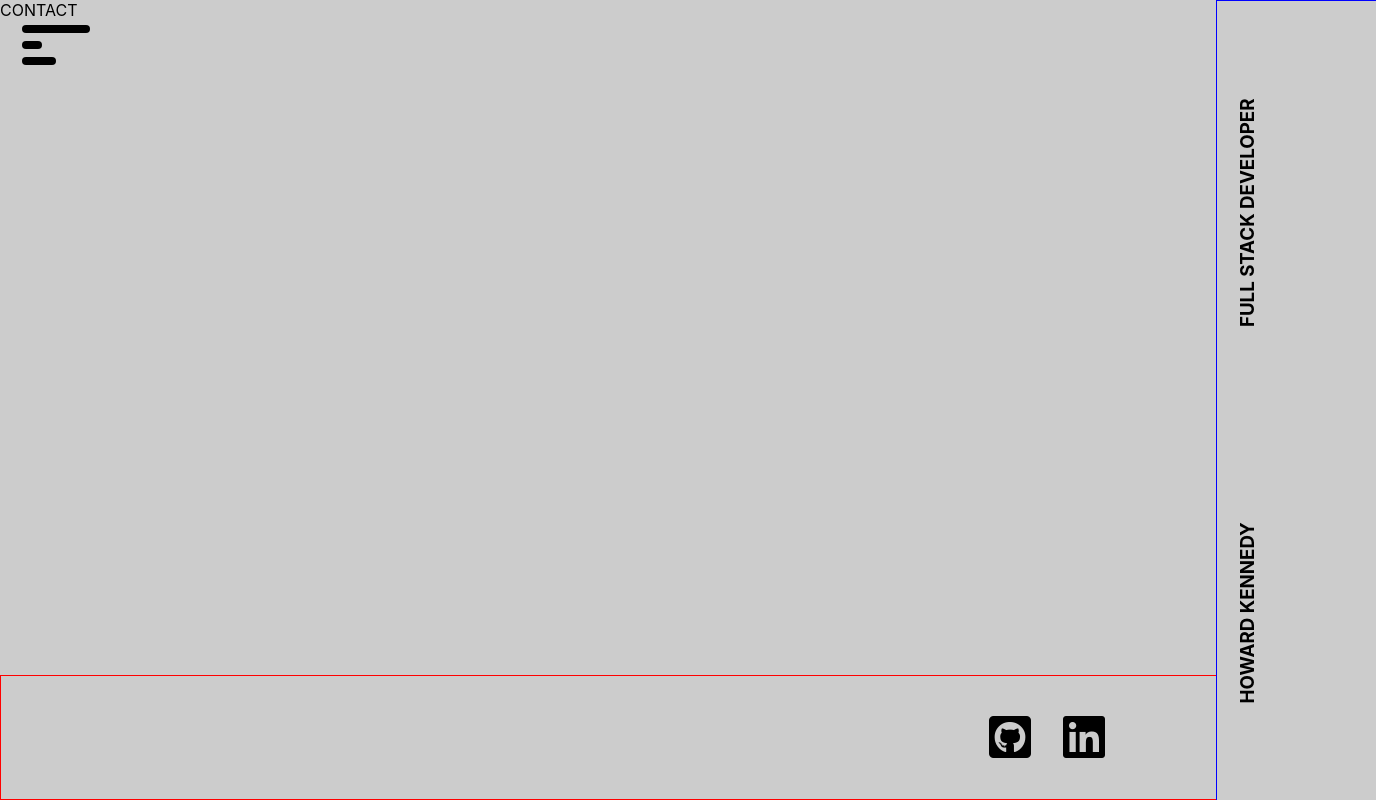
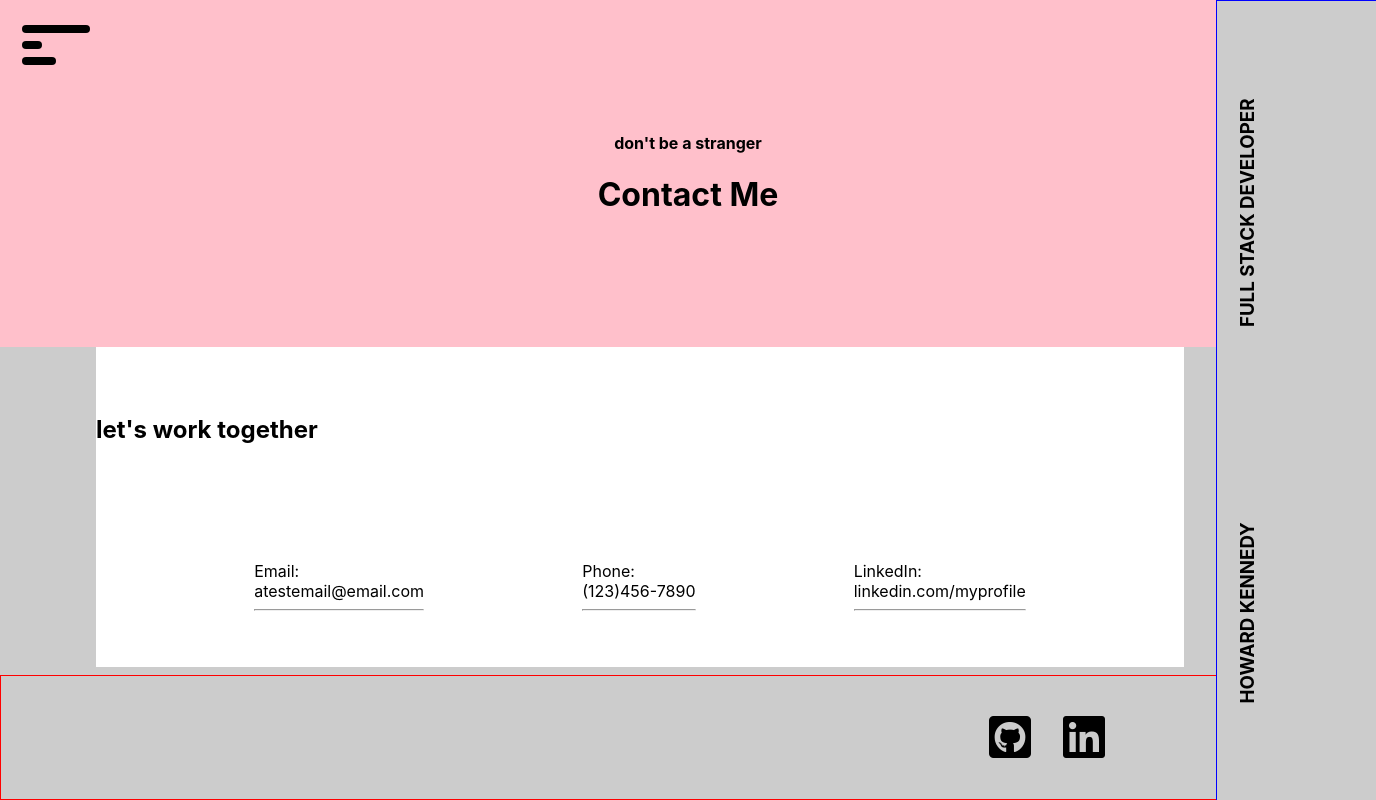
Before and after one commit to hkennedyvi/hk-portfolio, a React (Create React App) app: page /contact in a window 1280 px wide. Shown: the whole page, 1376 px wide, since content can reach past the window. Built offline with nearby package versions, Linux system fonts and the light colour scheme.

Commit message:
contact v1, projects edit

```diff
--- a/src/components/Contact/contactform.scss
+++ b/src/components/Contact/contactform.scss
@@ -0,0 +1,22 @@
+.greeting {
+    padding: 7rem;
+    width: 90vw;
+    background: pink;
+    text-align: center;
+}
+
+.contact_container {
+    margin: 0 auto;
+    display: flex;
+    flex-direction: column;
+    width: 85vw;
+    height: 20rem;
+    background: white;
+    justify-content: space-around;
+    // align-items: stretch;
+}
+
+.info_container {
+    display: flex;
+    justify-content: space-evenly;
+}
--- a/src/components/Contact/index.jsx
+++ b/src/components/Contact/index.jsx
@@ -4,7 +4,44 @@ import './contactform.scss';
 function ContactForm() {
     return (
         <div>
-            CONTACT
+            <div className="greeting">
+                <h4>
+                    don't be a stranger
+                </h4>
+                <h1>
+                    Contact Me
+                </h1>
+            </div>
+            <div className="contact_container">
+                <div>
+                    <h2>
+                        let's work together
+                    </h2>
+                </div>
+                <div className="info_container">
+                    <div>
+                        <span>
+                            Email:<br />
+                            atestemail@email.com<br />
+                            <hr />
+                        </span>
+                    </div>
+                    <div>
+                        <span>
+                            Phone:<br />
+                            (123)456-7890<br />
+                            <hr />
+                        </span>
+                    </div>
+                    <div>
+                        <span>
+                            LinkedIn:<br />
+                            linkedin.com/myprofile<br />
+                            <hr />
+                        </span>
+                    </div>
+                </div>
+            </div>
         </div>
     )
 }
--- a/src/components/Projects/index.jsx
+++ b/src/components/Projects/index.jsx
@@ -4,7 +4,7 @@ import './projects.scss';
 function Projects() {
 
     return (
-        <div className="projects">
+        <div className="projects_container">
           {/* <div className="test_circle">
             p
           </div> */}
--- a/src/components/Projects/projects.scss
+++ b/src/components/Projects/projects.scss
@@ -1,4 +1,4 @@
-.projects {
+.projects_container {
     margin: 10rem;
 }
 
```
